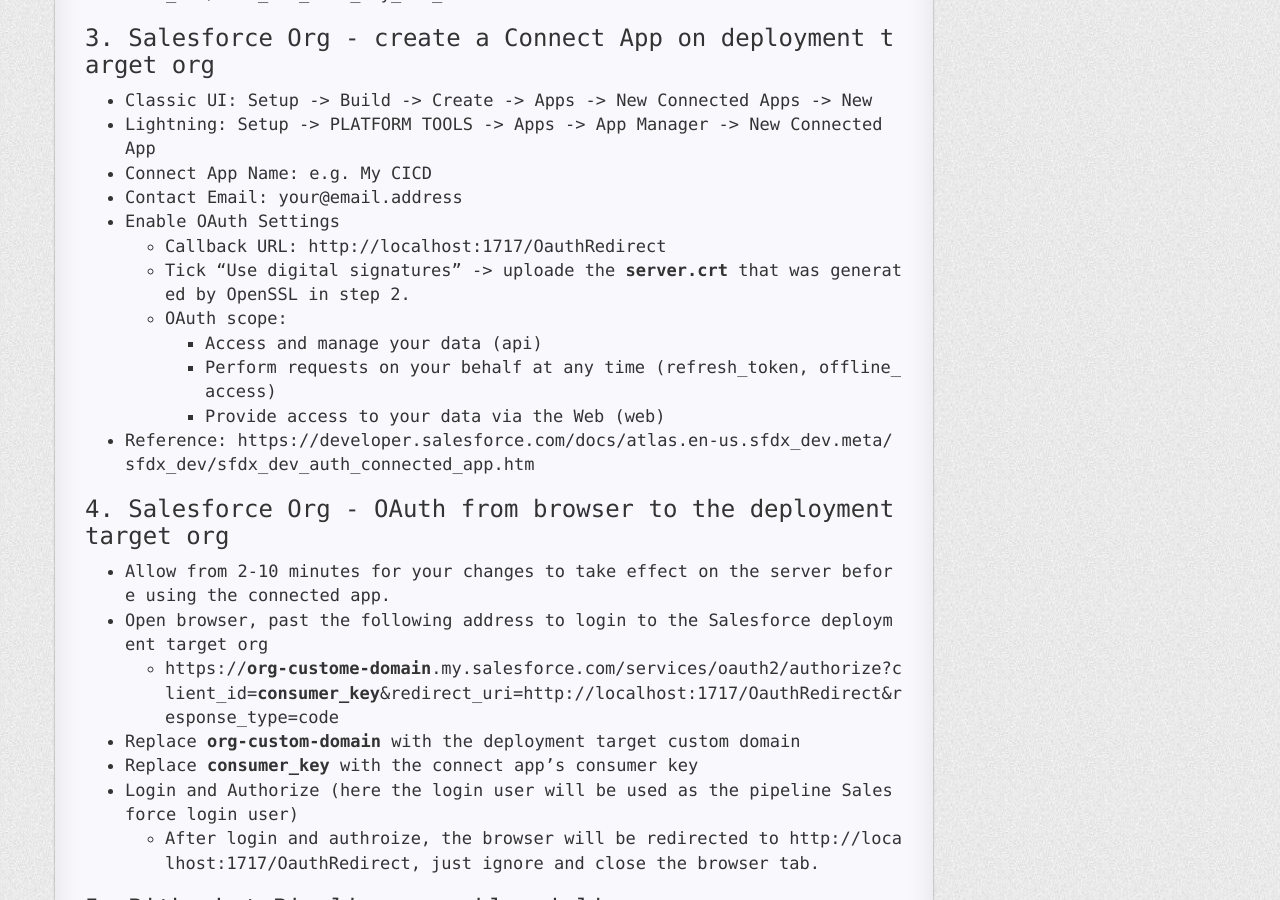
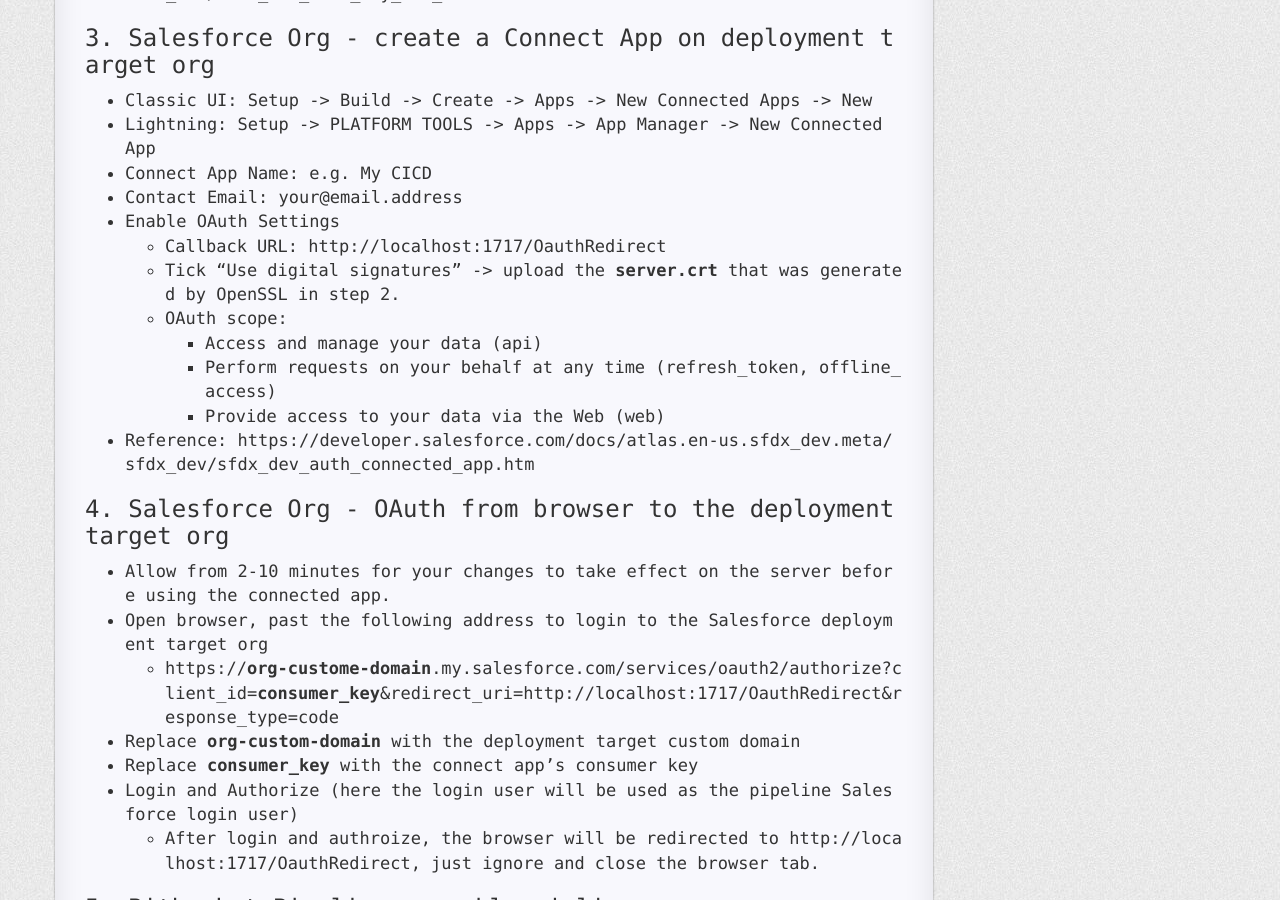
Before and after one commit to zhouhu/apexdevforce, a Jekyll site: the page built from _posts/2020-7-1-salesforce-sfdx-ci-cd-bitbucket-piplines-example.md, in a window 1280 px wide and 900 px high, scrolled down 926 px. Built offline with Jekyll 4.4.1, drawn with Linux system fonts in a browser that asks for light colours; nearby versions of some CDN libraries; a style sheet for code colours, icons or effects is not loaded.

Commit message:
Update 2020-7-1-salesforce-sfdx-ci-cd-bitbucket-piplines-example.md

```diff
--- a/_posts/2020-7-1-salesforce-sfdx-ci-cd-bitbucket-piplines-example.md
+++ b/_posts/2020-7-1-salesforce-sfdx-ci-cd-bitbucket-piplines-example.md
@@ -36,7 +36,7 @@ openssl x509 -req -sha256 -days 365 -in server.csr -signkey server.key -out serv
 - Contact Email: your@email.address
 - Enable OAuth Settings
   - Callback URL: http://localhost:1717/OauthRedirect
-  - Tick "Use digital signatures" -> uploade the **server.crt** that was generated by OpenSSL in step 2.
+  - Tick "Use digital signatures" -> upload the **server.crt** that was generated by OpenSSL in step 2.
   - OAuth scope:
     - Access and manage your data (api)
     - Perform requests on your behalf at any time (refresh_token, offline_access)
```
